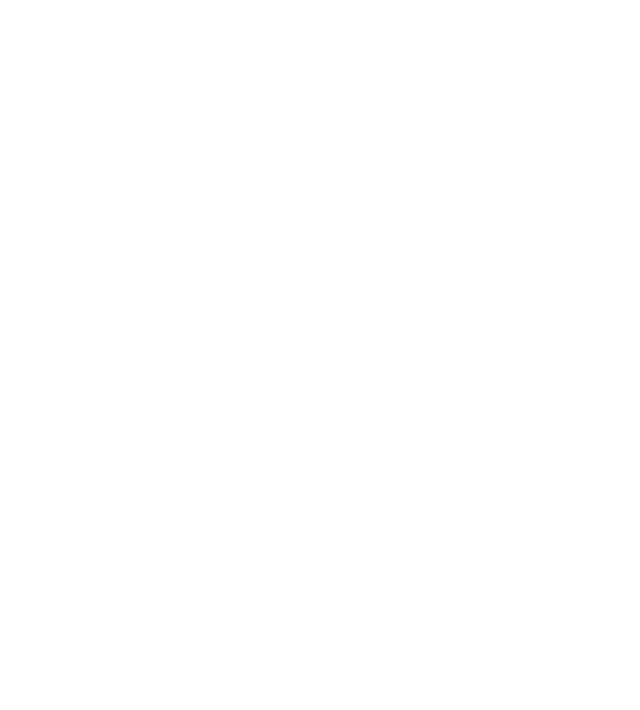
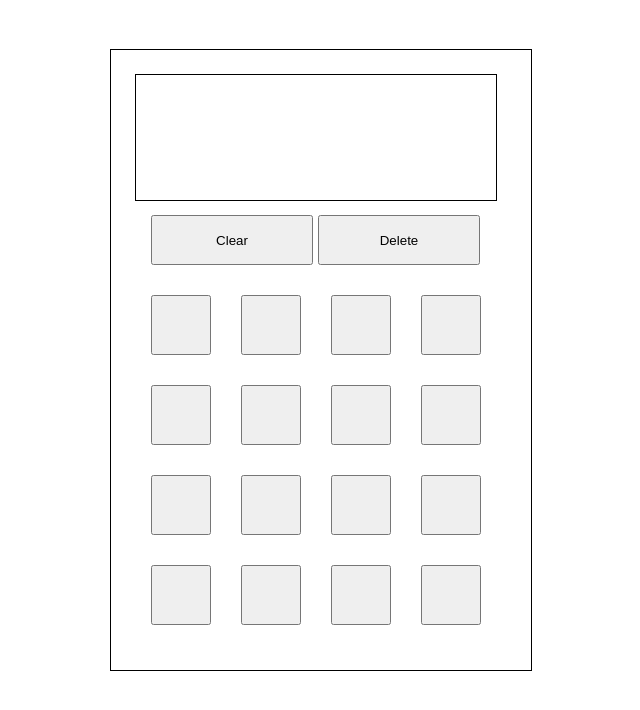
Before and after one commit to DylanWheatley/calculator, a plain HTML site: page index.html in a window 1280 px wide. Shown: the whole page, without its empty margins (319-959 px from the left). Drawn offline with Linux system fonts and the light colour scheme.

Commit message:
Added basic UI for calc, may need small rework, but good starting point

```diff
--- a/index.html
+++ b/index.html
@@ -4,10 +4,51 @@
     <meta charset="UTF-8">
     <meta http-equiv="X-UA-Compatible" content="IE=edge">
     <meta name="viewport" content="width=device-width, initial-scale=1.0">
-    <link rel="stylsheet" href="./styles.css">
+    <link rel="stylesheet" href="./styles.css">
     <title>Document</title>
 </head>
 <body>
+    <main class="main">
+
+        <div class="calculator">
+
+            <div class="display"></div>
+
+            <div class="top-buttons">
+                <button class="clear">Clear</button>
+                <button class="delete">Delete</button>
+            </div>
+            <div class="buttons-grid">
+
+                <button class="keys"></button>
+                <button class="keys"></button>
+                <button class="keys"></button>
+                <button class="keys"></button>
+                <button class="keys"></button>
+                <button class="keys"></button>
+                <button class="keys"></button>
+                <button class="keys"></button>
+                <button class="keys"></button>
+                <button class="keys"></button>
+                <button class="keys"></button>
+                <button class="keys"></button>
+                <button class="keys"></button>
+                <button class="keys"></button>
+                <button class="keys"></button>
+                <button class="keys"></button>
+
+
+
+
+            </div>
+
+        </div>
+    </main>
+
+
+
+
+
 
     <script src="./scripts.js"></script>
 </body>
--- a/styles.css
+++ b/styles.css
@@ -0,0 +1,51 @@
+.calculator {
+    width: 400px;
+    height: 600px;
+    outline: black solid 1px;
+    padding: 10px;
+}
+
+.display {
+    width: 360px;
+    height: 125px;
+    outline: black solid 1px;
+    margin: 15px;
+}
+
+.main {
+    display: flex;
+    align-items: center;
+    justify-content: center;
+    margin-top: 50px;
+}
+
+.buttons-grid {
+    display: flex;
+    width: 360px;
+    margin: 15px;
+    flex-wrap: wrap;
+
+}
+
+.top-buttons {
+    display: flex;
+    width: 360px;
+    margin: 15px;
+}
+
+.clear {
+    width: 45%;
+    margin-left: 15px;
+    margin-right: 5px;
+    height: 50px;
+}
+
+.delete {
+    width: 45%;
+}
+
+.keys {
+    width: 60px;
+    height: 60px;
+    margin: 15px;
+}
```
